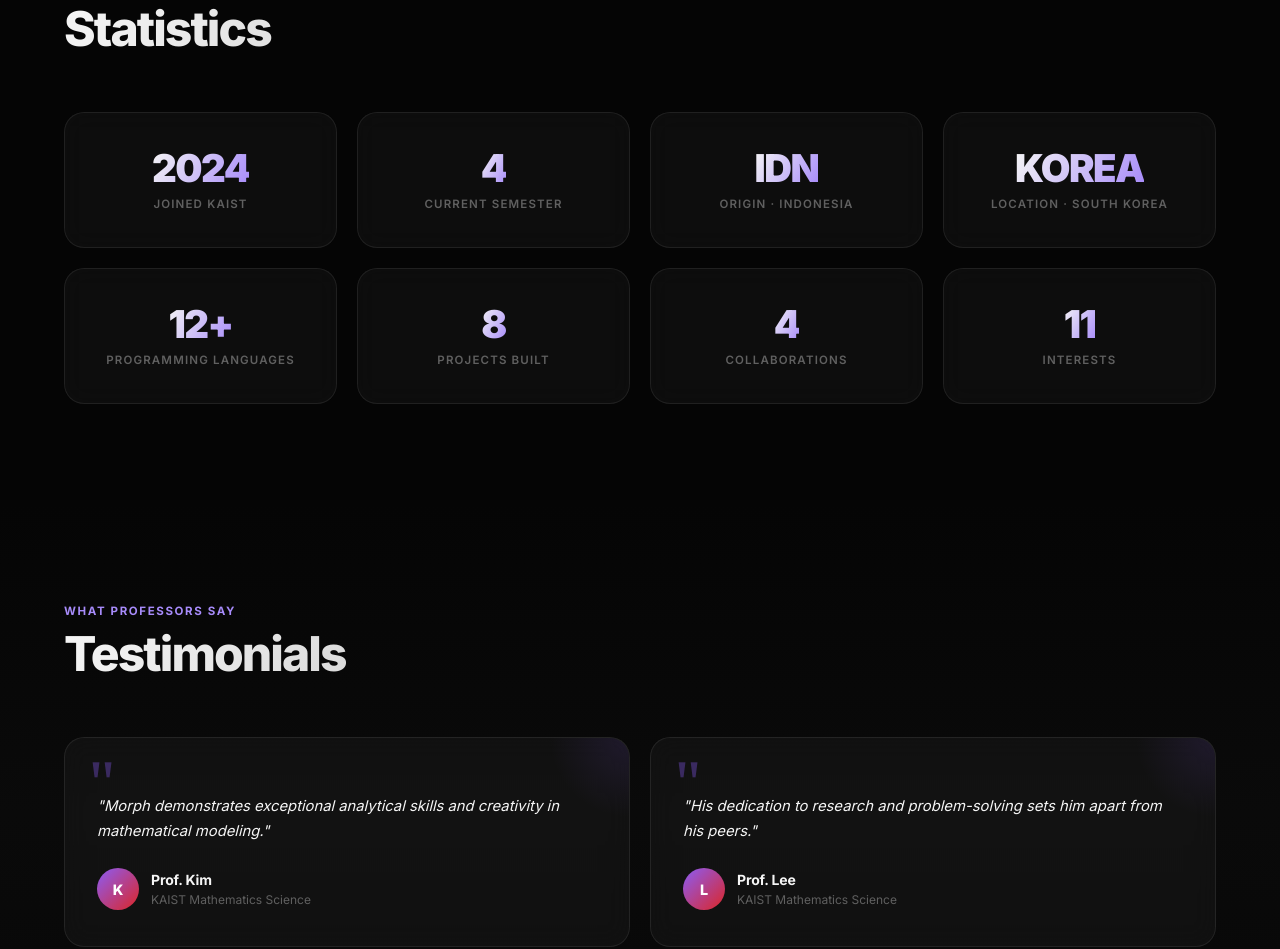
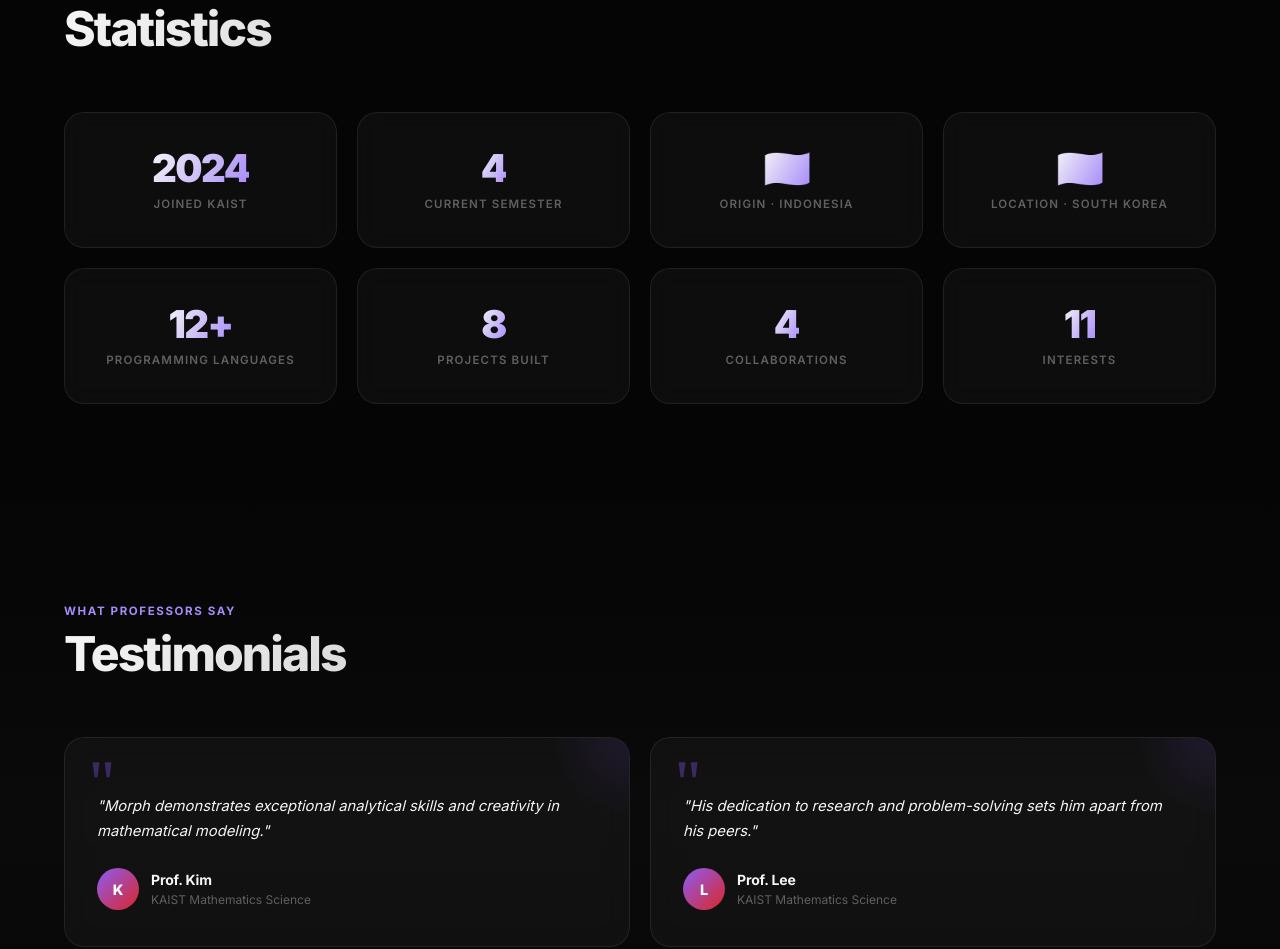
Before and after one commit to morphjunjie/Portofolio-MorphJunjie, a plain HTML site: page index.html in a window 1280 px wide. Shown: the part 4629-5578 px from the top of the page. Drawn offline with Linux system fonts and the light colour scheme; animation ran at ten frames a second.

Commit message:
Update index.html

```diff
--- a/index.html
+++ b/index.html
@@ -505,11 +505,11 @@
         <span class="stat-card-label" data-i18n="stats.semester">Current Semester</span>
       </div>
       <div class="stat-card glass-card reveal-fade tilt-card" style="--delay:.3s">
-        <span class="stat-card-value">IDN</span>
+        <span class="stat-card-value">🇮🇩</span>
         <span class="stat-card-label" data-i18n="stats.origin">Origin · Indonesia</span>
       </div>
       <div class="stat-card glass-card reveal-fade tilt-card" style="--delay:.35s">
-        <span class="stat-card-value">KOREA</span>
+        <span class="stat-card-value">🇰🇷</span>
         <span class="stat-card-label" data-i18n="stats.location">Location · South Korea</span>
       </div>
       <div class="stat-card glass-card reveal-fade tilt-card" style="--delay:.4s">
```
